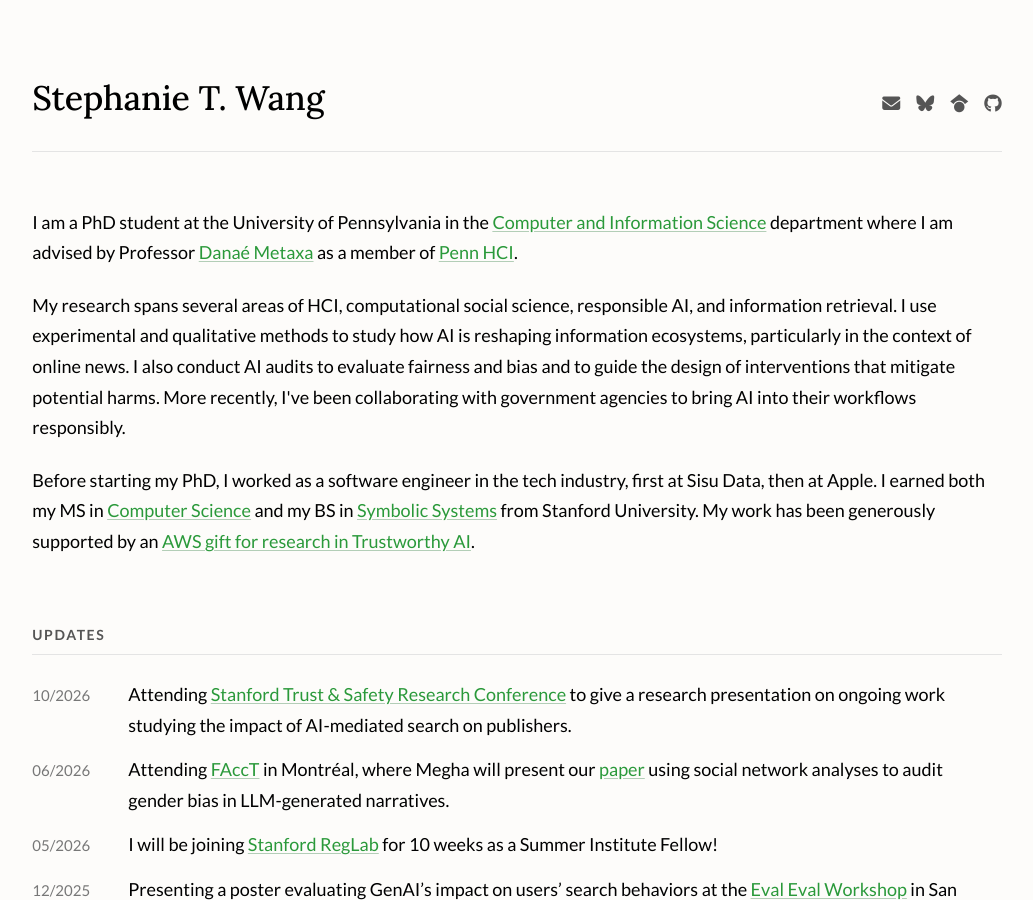
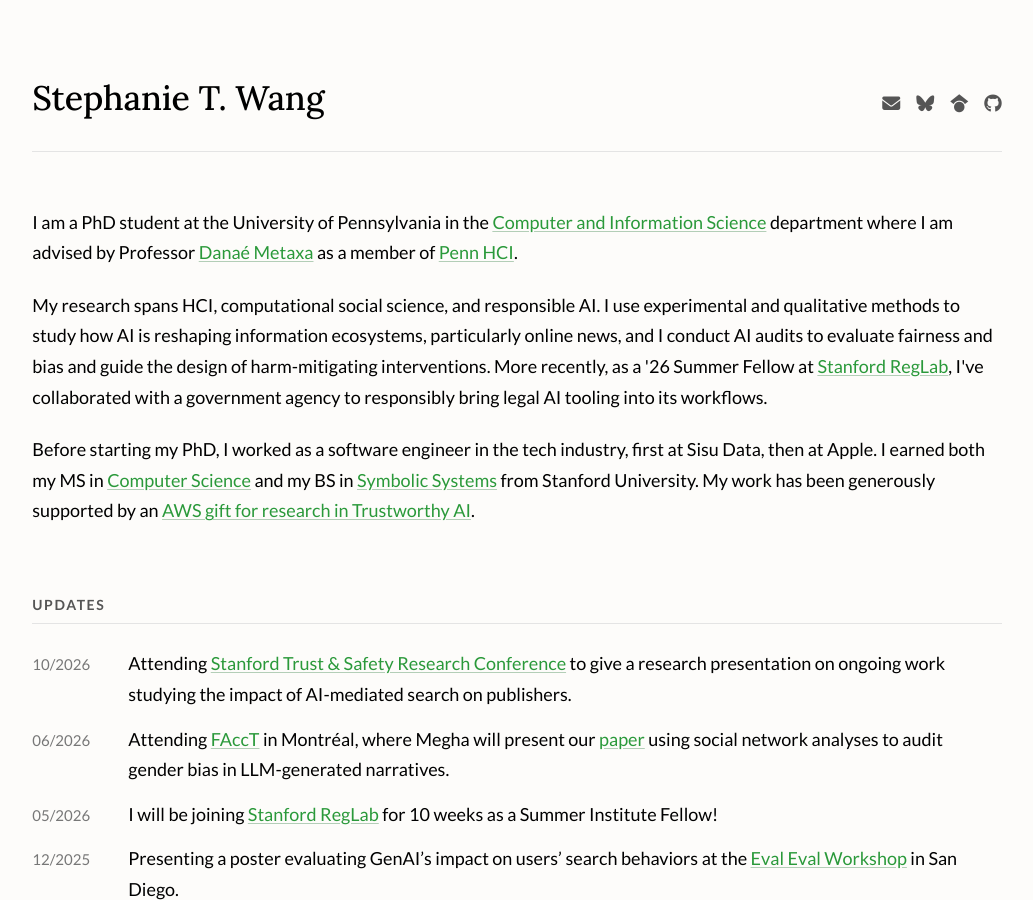
Before and after one commit to steph-w/steph-w.github.io, a Jekyll site: the page built from index.html, in a window 1280 px wide and 900 px high. Shown: the whole window, without its empty margins (123-1156 px from the left). Built offline with Jekyll 4.4.1, drawn with Linux system fonts in a browser that asks for light colours.

Commit message:
improve bio

```diff
--- a/_includes/intro.html
+++ b/_includes/intro.html
@@ -1,7 +1,7 @@
 <section class="intro">
   <div class="container">
     <p>I am a PhD student at the University of Pennsylvania in the <a href="https://www.cis.upenn.edu/">Computer and Information Science</a> department where I am advised by Professor <a href="https://metaxa.net/">Danaé Metaxa</a> as a member of <a href="https://pennhci.com/">Penn HCI</a>.</p>
-    <p>My research spans several areas of HCI, computational social science, responsible AI, and information retrieval. I use experimental and qualitative methods to study how AI is reshaping information ecosystems, particularly in the context of online news. I also conduct AI audits to evaluate fairness and bias and to guide the design of interventions that mitigate potential harms. More recently, I've been collaborating with government agencies to bring AI into their workflows responsibly.</p>
+    <p>My research spans HCI, computational social science, and responsible AI. I use experimental and qualitative methods to study how AI is reshaping information ecosystems, particularly online news, and I conduct AI audits to evaluate fairness and bias and guide the design of harm-mitigating interventions. More recently, as a '26 Summer Fellow at <a href="https://reglab.stanford.edu/2026/07/13/reglabs-2026-summer-institute-is-underway/">Stanford RegLab</a>, I've collaborated with a government agency to responsibly bring legal AI tooling into its workflows.</p>
     <p>Before starting my PhD, I worked as a software engineer in the tech industry, first at Sisu Data, then at Apple. I earned both my MS in <a href="https://www.cs.stanford.edu/">Computer Science</a> and my BS in <a href="https://symsys.stanford.edu/">Symbolic Systems</a> from Stanford University.
       My work has been generously supported by an <a href="https://blog.seas.upenn.edu/penn-engineering-ph-d-students-receive-funding-from-amazon-to-advance-trustworthy-ai/">AWS gift for research in Trustworthy AI</a>.</p>
   </div>
```
Also changed, not shown: 2 other files.
